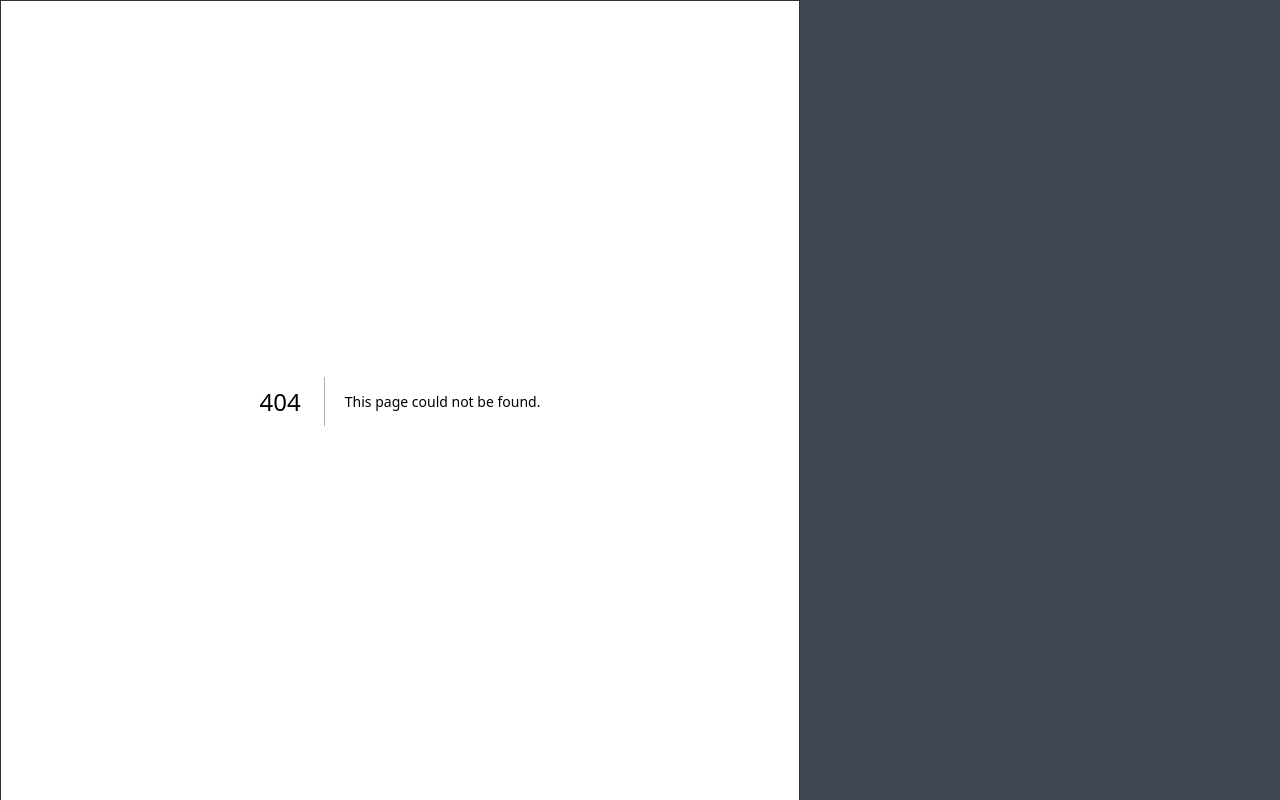
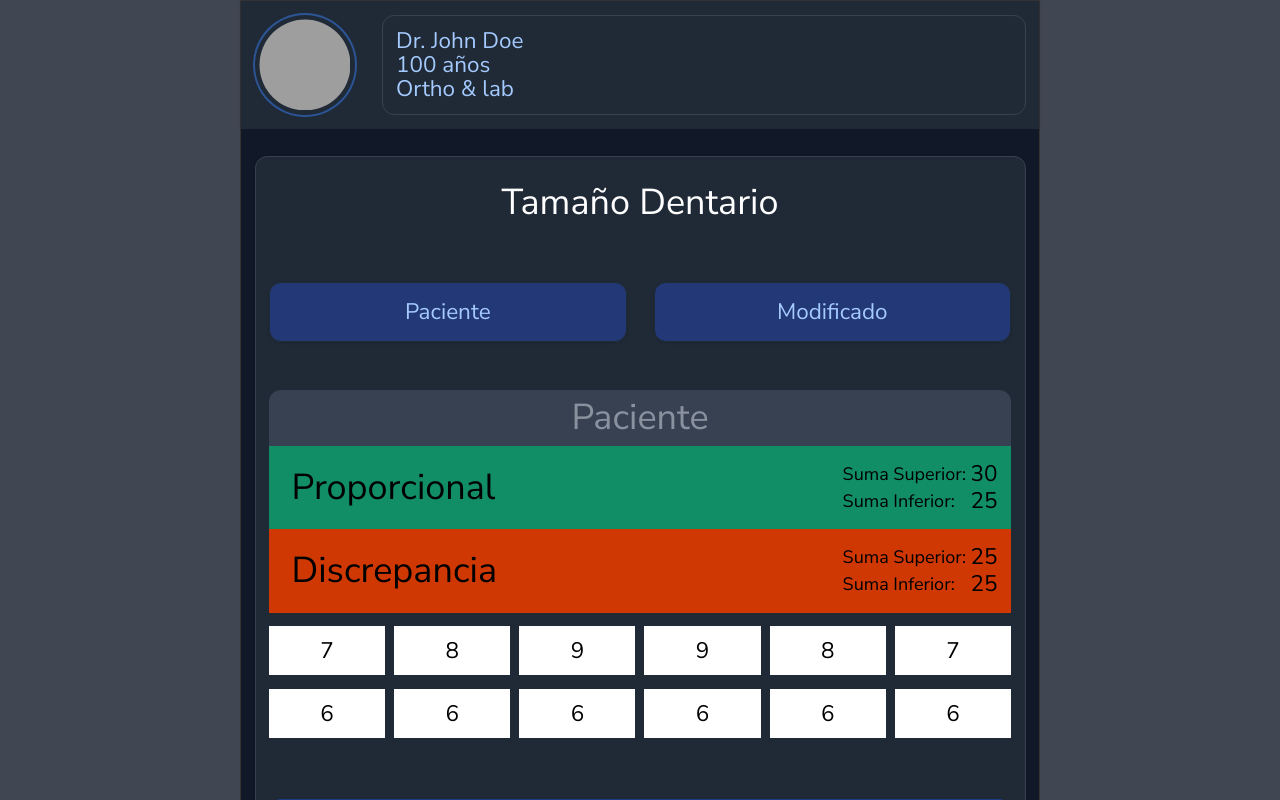
Before and after one commit to den-velez/orthodx, a Next.js app: page /patients/1/dental_size in a window 1280 px wide. Before the commit this address had no page. Shown: the top 800 px of the page. Built offline with nearby package versions, Linux system fonts and the light colour scheme; grey boxes are pictures that could not be loaded.

Commit message:
OD-25 add dentalsize page

```diff
--- /dev/null
+++ b/src/app/patients/[id]/dental_size/page.tsx
@@ -0,0 +1,99 @@
+import { CardContainer } from "@/containers";
+import { ButtonComponent } from "@/components";
+
+export default function DentalSize() {
+  const labels = {
+    title: "Tamaño Dentario",
+  };
+
+  const patientMeasures = {
+    upper: [7, 8, 9, 9, 8, 7],
+    lower: [6, 6, 6, 6, 6, 6],
+  };
+
+  const updates = {
+    upper: [, 6, 1, 1, 6, 6],
+    lower: [6, 6, 6, 6, 6, 6],
+  };
+  const result = {
+    upper: [6, 6, 6, 6, 6, 6],
+    lower: [6, 6, 6, 6, 6, 6],
+  };
+
+  return (
+    <div className='grid gap-[60px]'>
+      <CardContainer>
+        <h3 className='mb-[60px] text-h3 text-center text-txtLight-100'>
+          Tamaño Dentario
+        </h3>
+        <div className='h-[60px] my-[48px] flex gap-6'>
+          <ButtonComponent label='Paciente' variant='primary-dark' widthfull />
+          <ButtonComponent
+            label='Modificado'
+            variant='primary-dark'
+            widthfull
+          />
+        </div>
+        <div className='flex justify-center items-center  bg-bgDark-070 rounded-t-[12px]'>
+          <h3 className='p-2 text-h3 text-txtDark-090'>Paciente</h3>
+        </div>
+        <div className='p-3 flex items-center justify-between bg-msg-success text-center'>
+          <h3 className='p-2 text-h3 '>Proporcional</h3>
+          <div>
+            <p className='flex items-center justify-between gap-1 capitalize'>
+              <span>Suma superior:</span>
+              <span className='text-h5'>30</span>
+            </p>
+            <p className='flex items-center justify-between gap-1 capitalize'>
+              <span>Suma inferior:</span>
+              <span className='text-h5'>25</span>
+            </p>
+          </div>
+        </div>
+        <div className='p-3 flex items-center justify-between bg-msg-error text-center'>
+          <h3 className='p-2 text-h3 '>Discrepancia</h3>
+          <div>
+            <p className='flex items-center justify-between gap-1 capitalize'>
+              <span>Suma superior:</span>
+              <span className='text-h5'>25</span>
+            </p>
+            <p className='flex items-center justify-between gap-1 capitalize'>
+              <span>Suma inferior:</span>
+              <span className='text-h5'>25</span>
+            </p>
+          </div>
+        </div>
+        <div className='mt-3 flex flex-col gap-3'>
+          <div className='grid grid-cols-6 gap-2 '>
+            {patientMeasures.upper.map((measure, index) => (
+              <input
+                className='p-2 text-center text-h5'
+                key={index}
+                value={measure}
+              />
+            ))}
+          </div>
+          <div className='grid grid-cols-6 gap-2 '>
+            {patientMeasures.lower.map((measure, index) => (
+              <input
+                className='p-2 text-center text-h5'
+                key={index}
+                value={measure}
+              />
+            ))}
+          </div>
+          <div className='h-[60px] my-[48px] flex gap-6'>
+            <ButtonComponent
+              label='Sugerencias'
+              variant='secondary'
+              widthfull
+            />
+          </div>
+        </div>
+      </CardContainer>
+      <div className='h-[60px]'>
+        <ButtonComponent label='Guardar' variant='primary' widthfull />
+      </div>
+    </div>
+  );
+}
--- a/src/app/patients/[id]/page.tsx
+++ b/src/app/patients/[id]/page.tsx
@@ -72,6 +72,8 @@ export default function Patient({
               label='Tamaño Dental'
               variant='primary-dark'
               widthfull
+              anchor
+              anchorUrl='/patients/2/dental_size'
             />
             <ButtonComponent
               label='Diagnóstico'
```
